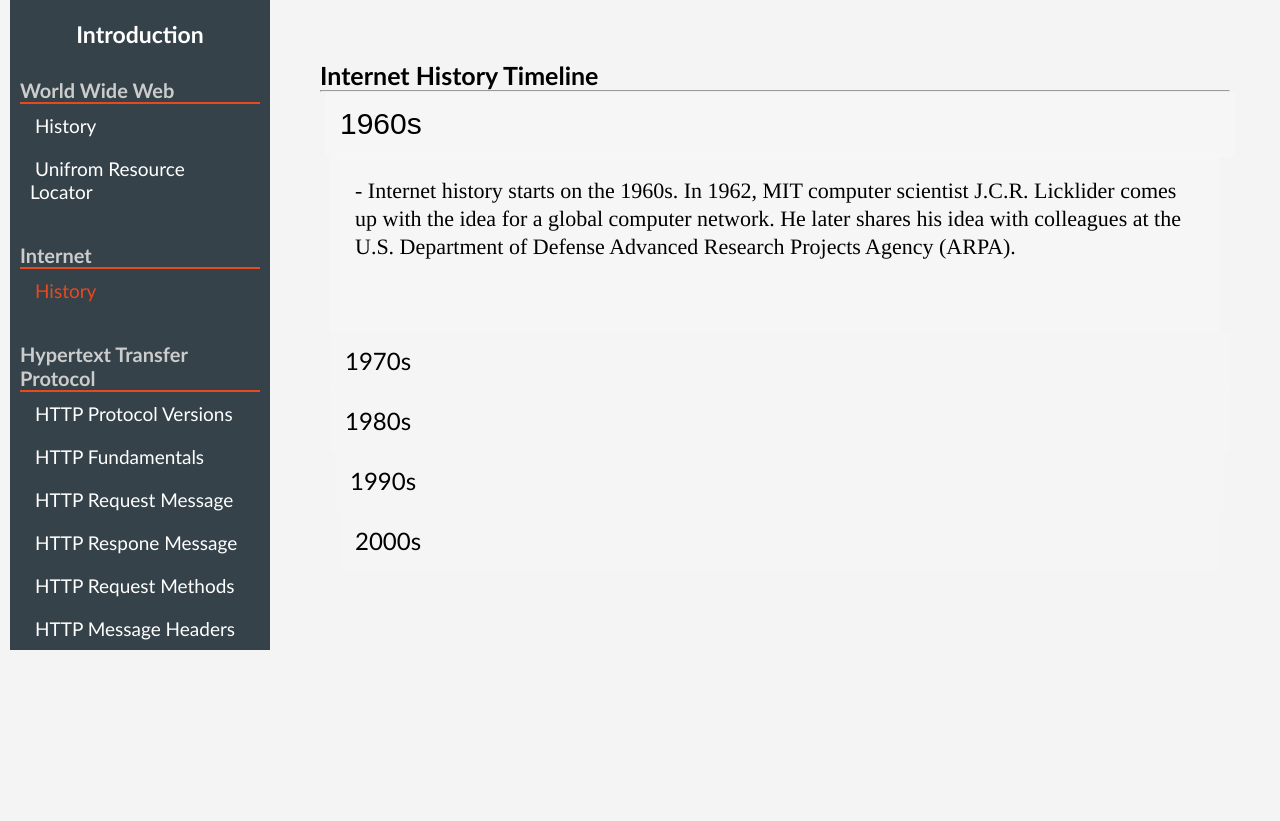
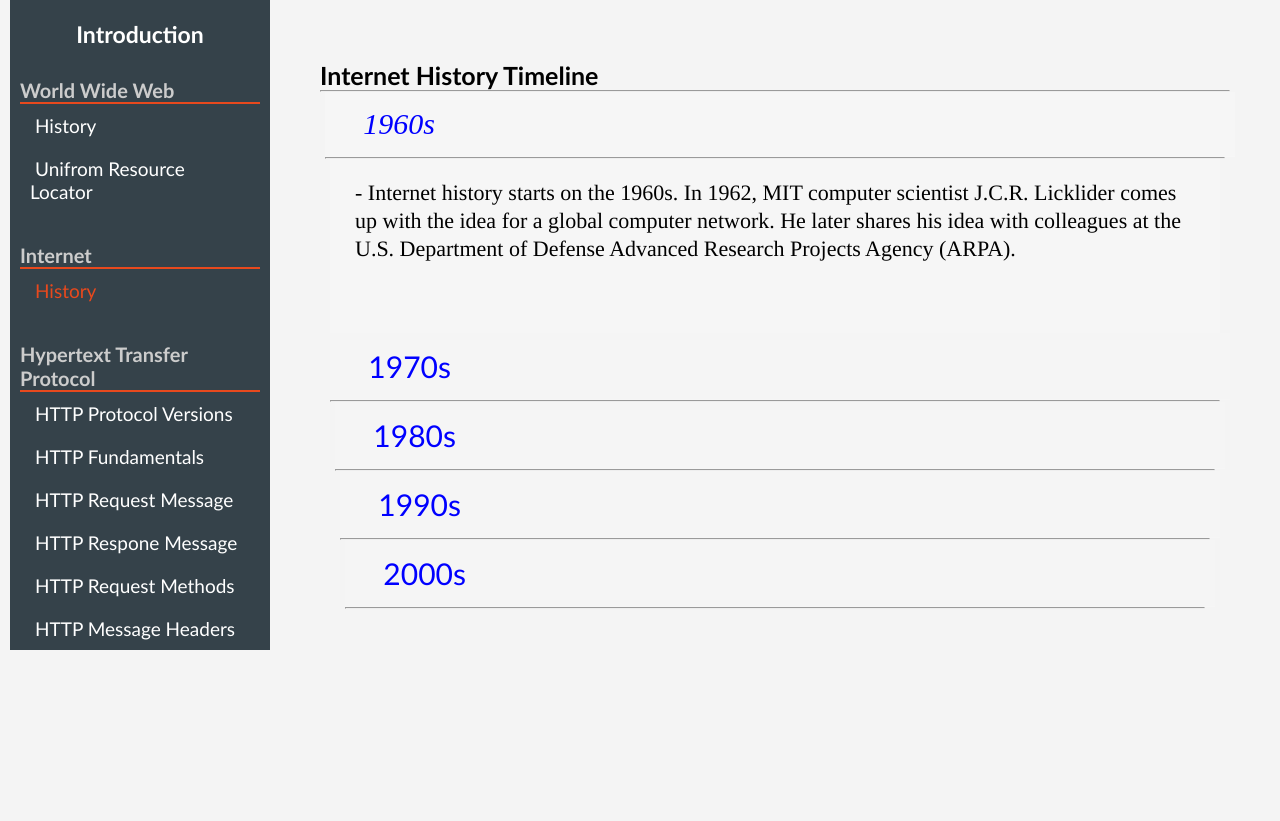
Before and after one commit to 2153589/Webtek-ShortTerm, a PHP site: page /pages/Introduction/internetHistory.html in a window 1280 px wide. Shown: the part 70-891 px from the top of the page. Before the commit the page ends 720 px from the top, so only its background shows below. Run offline with PHP 8.4, Linux system fonts and the light colour scheme.

Commit message:
Modified internetHistory.html & fonts.css

```diff
--- a/webtech mockups/css/fonts.css
+++ b/webtech mockups/css/fonts.css
@@ -57,7 +57,7 @@
      padding: 0 20px;
      box-sizing: border-box;
      transition: 0.5s;
-     font-style: initial
+     font-style: initial;
    }
 
    .acc-container label {
@@ -73,7 +73,6 @@
      z-index: 100;
      font-style: initial;
      font-size: 1.6em;
-     font-color: red;
    }
 
    .acc-container input{
@@ -85,23 +84,20 @@
      font-family: 'FontAwesome';
      content: '\f067';
      font-weight: bolder;
-     float: right;
+     float: left;
    }
 
    .acc-container input:checked+label {
      background-color: rgba(255, 255, 255, 0.15);
-     font-style: initial;
-     font-family: fantasy;
+     font-style: oblique;
+     font-family: normal;
      font-size: 2em;
-     font-color: blue;
-
    }
 
    .acc-container input:checked+label:before {
      font-family: 'FontAwesome';
      content: '\f00d';
      transition: 0.5s;
-
    }
 
    .acc-container input:checked~.acc-body {
@@ -111,7 +107,6 @@
      padding: 20px;
      transition: 0.5s;
      font-family: Times, "Times New Roman", serif;
-     font-color: red;
    }
 
    .expand {
--- a/webtech mockups/pages/Introduction/internetHistory.html
+++ b/webtech mockups/pages/Introduction/internetHistory.html
@@ -94,26 +94,27 @@
             <section id="contents">
                     <h3>Internet History Timeline</h3>
                     <hr>
+
   <div class="acc-container">
      <div>
        <input type="radio" name="acc" id="acc1" checked>
-       <label for="acc1">1960s</label>
+         <label for="acc1" style = "font-size: 2em; color: blue;">1960s</label><hr>
              <div class="acc-body">
                 <p>- Internet history starts on the 1960s.  In 1962, MIT computer scientist J.C.R. Licklider comes up with the idea for a global computer network. He later shares his idea with colleagues at the U.S. Department of Defense Advanced Research Projects Agency (ARPA).</p>
        </div>
 
       <div>
         <input type="radio" name="acc" id="acc2">
-        <label for="acc2">1970s</label>
+           <label for="acc2" style = "font-size: 2em; color: blue;">1970s</label><hr>
              <div class="acc-body">
                <p>- Robert Kahn and Vinton Cerf collaborate to develop a protocol for linking multiple networks together. This later becomes the Transmission Control Protocol/Internet Protocol (TCP/IP), a technology that links multiple networks together. </p>
                <p>- In the following years, Tom Truscott and Steve Bellovin develop a Unix-based system for transferring data over phone lines via a dial-up connection. This system becomes USENET. </p>
       </div>
-      </div>
+
 
       <div>
         <input type="radio" name="acc" id="acc3">
-        <label for="acc3"></i>1980s</label>
+           <label for="acc3" style = "font-size: 2em; color: blue;"></i>1980s</label><hr>
               <div class="acc-body">
                  <p>- Dave Farber of the University of Delaware reveals a project to build an inexpensive network using dial-up phone lines.</p>
                  <p>- In 1982, the PhoneNet system is established and is connected to ARPANET and the first commercial network, Telenet. </p>
@@ -122,15 +123,15 @@
 
     <div>
        <input type="radio" name="acc" id="acc4">
-            <label for="acc4"></i>1990s</label>
+          <label for="acc4" style = "font-size: 2em; color: blue;"></i>1990s</label><hr>
             <div class="acc-body">
                 <p>- In 1990, ARPANET is decommissioned. Tim Berners-Lee and his colleagues at CERN develop hypertext markup language (HTML) and the uniform resource locator (URL), giving birth to the first incarnation of the World Wide Web. </p>
                 <p>- The first internet virus capable of copying and sending itself to a user’s address book is discovered in 1999.</p>
      </div>
 
-            <div class = "">
+    <div>
       <input type="radio" name="acc" id="acc5">
-                    <label for="acc5">2000s</label>
+         <label for="acc5" style = "font-size: 2em; color: blue;">2000s</label><hr>
             <div class="acc-body">
                  <p>2000 sees the rise and burst of the dotcom bubble.</p>
                  <p>-This decade also sees the rise and proliferation of Wi-Fi — wireless internet communication — as well as mobile internet devices like smartphones and, in 2005, the first-ever internet cat video. </p>
```
Lines whose indentation alone changed are shown as unchanged.
